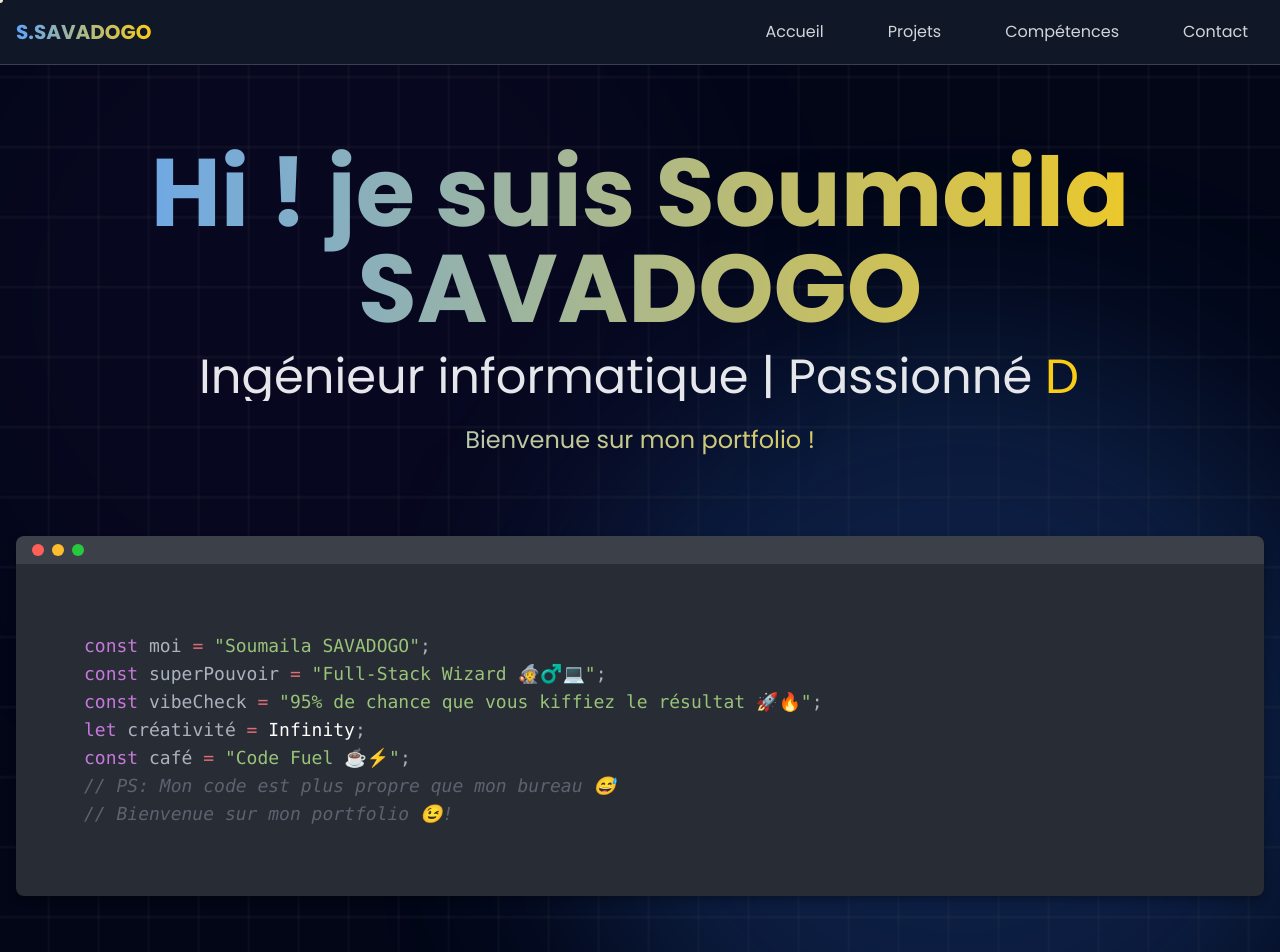
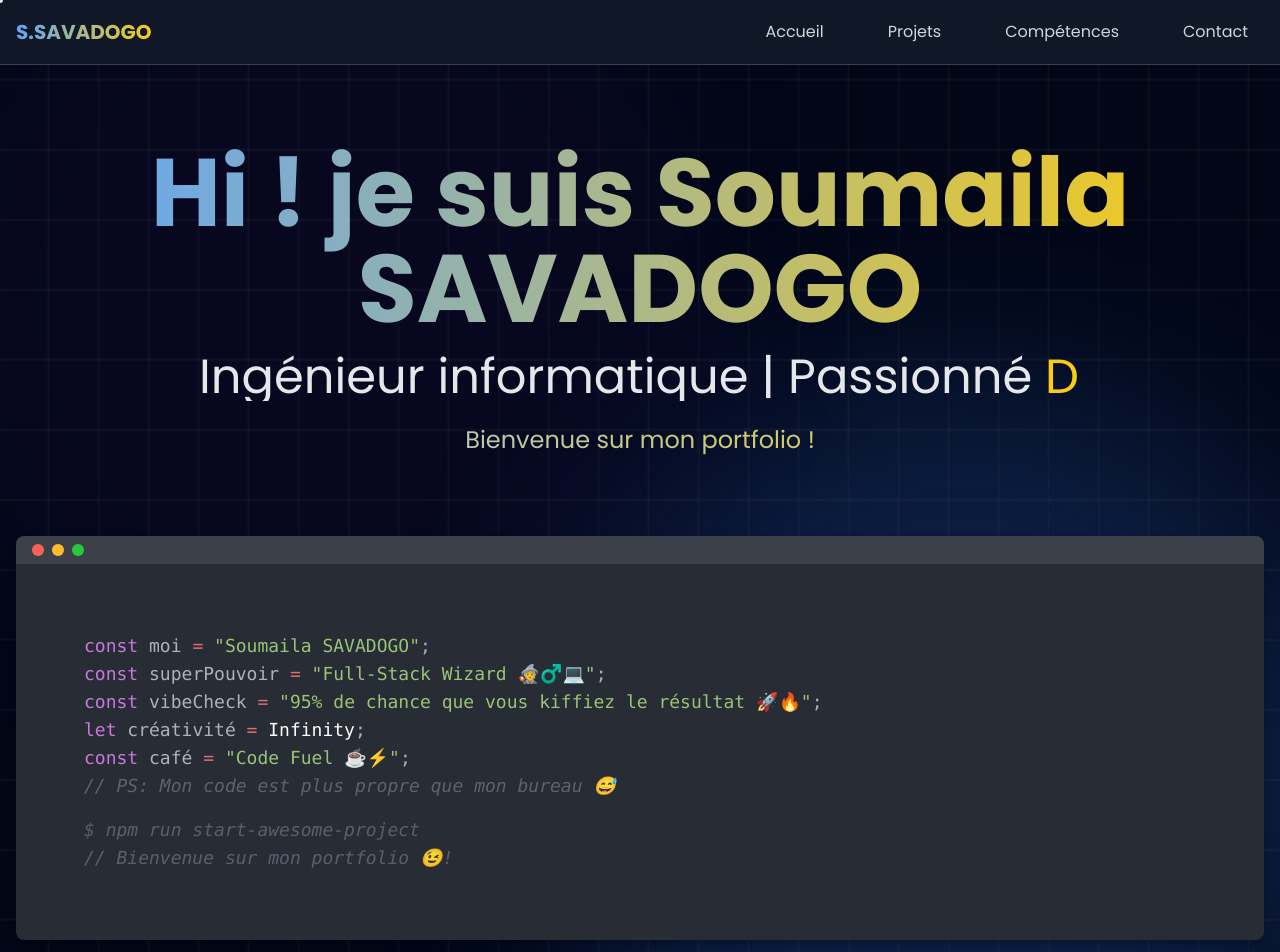
Before and after one commit to 01warrior/portfolio, a React (Vite) app: page / in a window 1280 px wide. Shown: the top 952 px of the page. Built offline with nearby package versions, Linux system fonts and the light colour scheme.

Commit message:
change texte accueil code n

```diff
--- a/src/components/App.jsx
+++ b/src/components/App.jsx
@@ -89,12 +89,15 @@ function App() {
         <div className="text-sm md:text-lg font-mono p-4 md:p-6">
           <div className="text-sm md:text-lg font-mono p-4 md:p-6">
                  <p><span className="text-code-keyword">const</span> <span className="text-code-variable">moi</span> <span className="text-code-operator">=</span> <span className="text-code-string">"Soumaila SAVADOGO"</span><span className="text-code-punctuation">;</span></p>
-<p><span className="text-code-keyword">const</span> <span className="text-code-variable">superPouvoir</span> <span className="text-code-operator">=</span> <span className="text-code-string">"Full-Stack Wizard 🧙♂️💻"</span><span className="text-code-punctuation">;</span></p>
-<p><span className="text-code-keyword">const</span> <span className="text-code-variable">vibeCheck</span> <span className="text-code-operator">=</span> <span className="text-code-string">"95% de chance que vous kiffiez le résultat 🚀🔥"</span><span className="text-code-punctuation">;</span></p>
-<p><span className="text-code-keyword">let</span> <span className="text-code-variable">créativité</span> <span className="text-code-operator">=</span> <span className="text-code-number">Infinity</span><span className="text-code-punctuation">;</span></p>
-<p><span className="text-code-keyword">const</span> <span className="text-code-variable">café</span> <span className="text-code-operator">=</span> <span className="text-code-string">"Code Fuel ☕️⚡️"</span><span className="text-code-punctuation">;</span></p>
-<p><span className="text-code-comment">// PS: Mon code est plus propre que mon bureau 😅</span></p>
-                  <p><span className="text-code-comment">// Bienvenue sur mon portfolio 😉!</span></p>
+                <p><span className="text-code-keyword">const</span> <span className="text-code-variable">superPouvoir</span> <span className="text-code-operator">=</span> <span className="text-code-string">"Full-Stack Wizard 🧙♂️💻"</span><span className="text-code-punctuation">;</span></p>
+                <p><span className="text-code-keyword">const</span> <span className="text-code-variable">vibeCheck</span> <span className="text-code-operator">=</span> <span className="text-code-string">"95% de chance que vous kiffiez le résultat 🚀🔥"</span><span className="text-code-punctuation">;</span></p>
+                <p><span className="text-code-keyword">let</span> <span className="text-code-variable">créativité</span> <span className="text-code-operator">=</span> <span className="text-code-number">Infinity</span><span className="text-code-punctuation">;</span></p>
+                <p><span className="text-code-keyword">const</span> <span className="text-code-variable">café</span> <span className="text-code-operator">=</span> <span className="text-code-string">"Code Fuel ☕️⚡️"</span><span className="text-code-punctuation">;</span></p>
+                <p><span className="text-code-comment">// PS: Mon code est plus propre que mon bureau 😅</span></p>
+                <div className="text-code-comment animate-pulse mt-4">
+                  $ npm run start-awesome-project
+                </div>
+                  <p><span className="text-code-comment animate-pulse">// Bienvenue sur mon portfolio 😉!</span></p>
           </div>
         </div>
       </MacScreenMockup>
```
